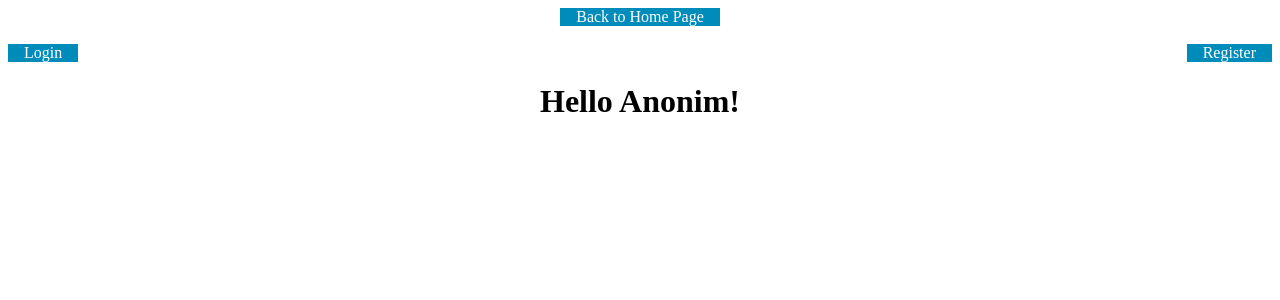
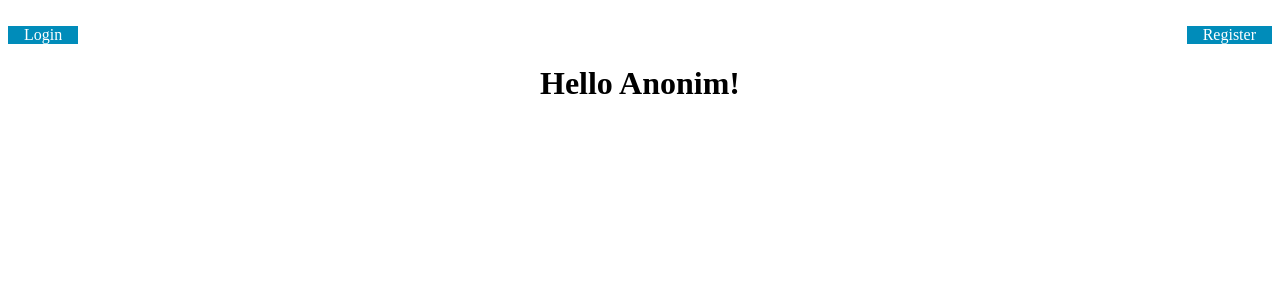
Before and after one commit to BartoszGl/login-system-frontend, an Angular app: page / in a window 1280 px wide. Shown: the top 300 px of the page. Built offline with nearby package versions, Linux system fonts and the light colour scheme.

Commit message:
Changed displaying home and profile link behaviour

```diff
--- a/src/app/app.component.html
+++ b/src/app/app.component.html
@@ -1,4 +1,7 @@
-<nav>
+<input type="hidden" [routerLink]="'/'" routerLinkActive [routerLinkActiveOptions]="{exact: true}"
+  #home="routerLinkActive" />
+
+<nav *ngIf="!home.isActive">
   <ul>
     <li><a routerLink="/" routerLinkActive="active">Back to Home Page</a></li>
   </ul>
--- a/src/app/dropdown-user-menu/dropdown-user-menu.component.html
+++ b/src/app/dropdown-user-menu/dropdown-user-menu.component.html
@@ -7,7 +7,9 @@
     (click)="openMenu = !openMenu">
   <div class="dropdown-content centered" *ngIf="openMenu">
     <img class="circle" src='../../assets/avatar.jpg' title="Click here to toggle user details">
-    <a routerLink="/profile">Navigate to profie</a>
+    <input type="hidden" [routerLink]="'/profile'" routerLinkActive [routerLinkActiveOptions]="{exact: true}"
+      #profile="routerLinkActive" />
+    <a routerLink="/profile" *ngIf="!profile.isActive">Navigate to profie</a>
     <p>{{username}}</p>
     <button (click)="logout()">Log out</button>
   </div>
```
